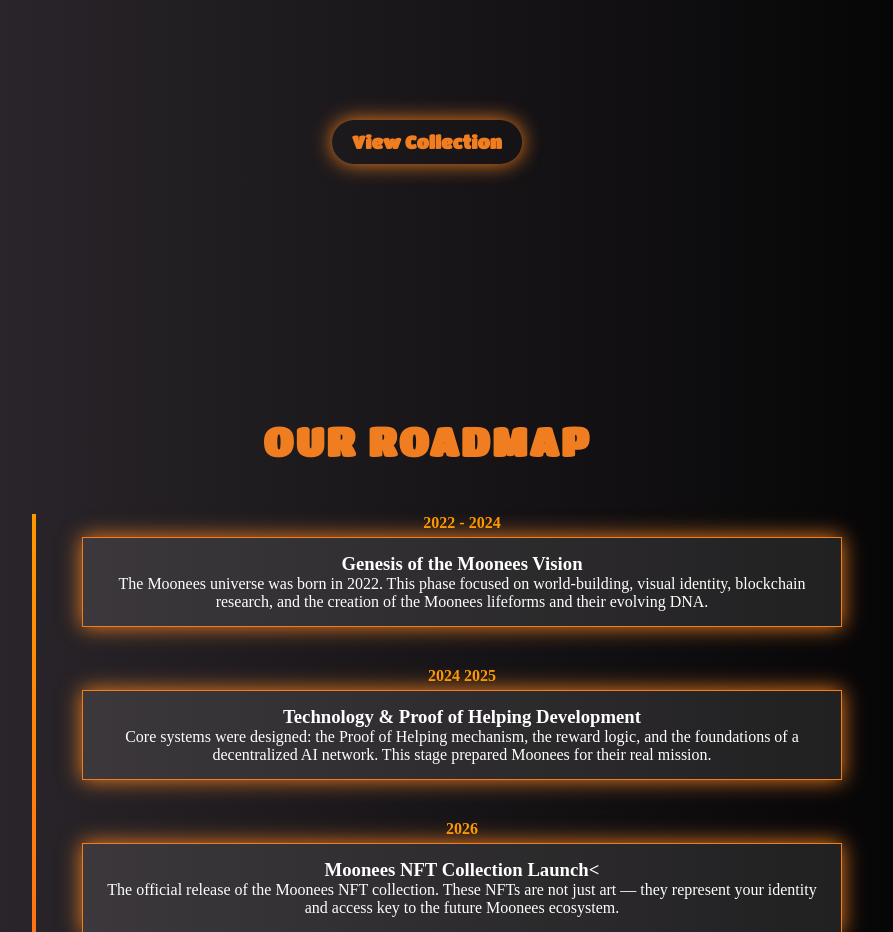
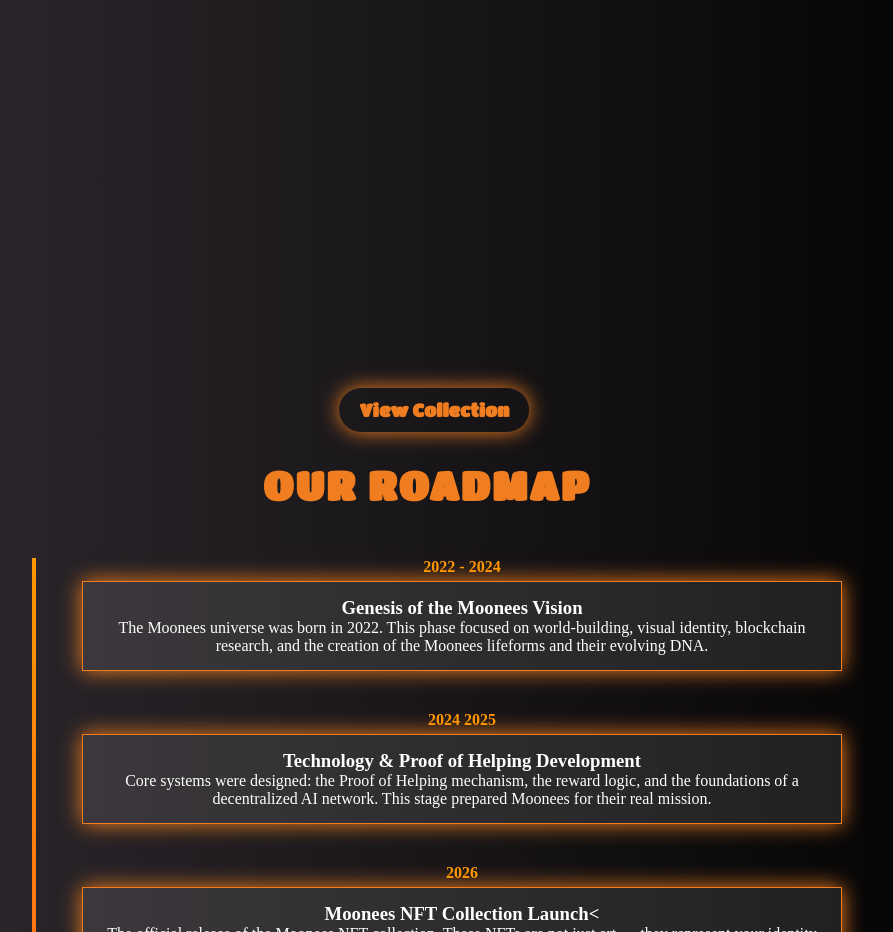
Before and after one commit to nou44/mooneess, a plain HTML site: page index.html in a window 1280 px wide. Shown: the part 1600-2532 px from the top of the page, without its empty margins (213-1106 px from the left). Drawn offline with nearby package versions, Linux system fonts and the light colour scheme; animation ran at ten frames a second; a web font is replaced by a local one.

Commit message:
origin main

```diff
--- a/style.css
+++ b/style.css
@@ -500,9 +500,9 @@ main{
     cursor: pointer;
     transition: 0.3s;
   box-shadow: 0 0 20px #f07e20;
-    position: absolute;
-    top: 1720px; /* تثبيت الزر في الأسفل */
-    left: 50%;
+    position: relative;
+    top: 50px; /* تثبيت الزر في الأسفل */
+    left: 8%;
     transform: translateX(-50%); /* يجعله في المنتصف أفقيًا */
     z-index: 1;
 }
```
